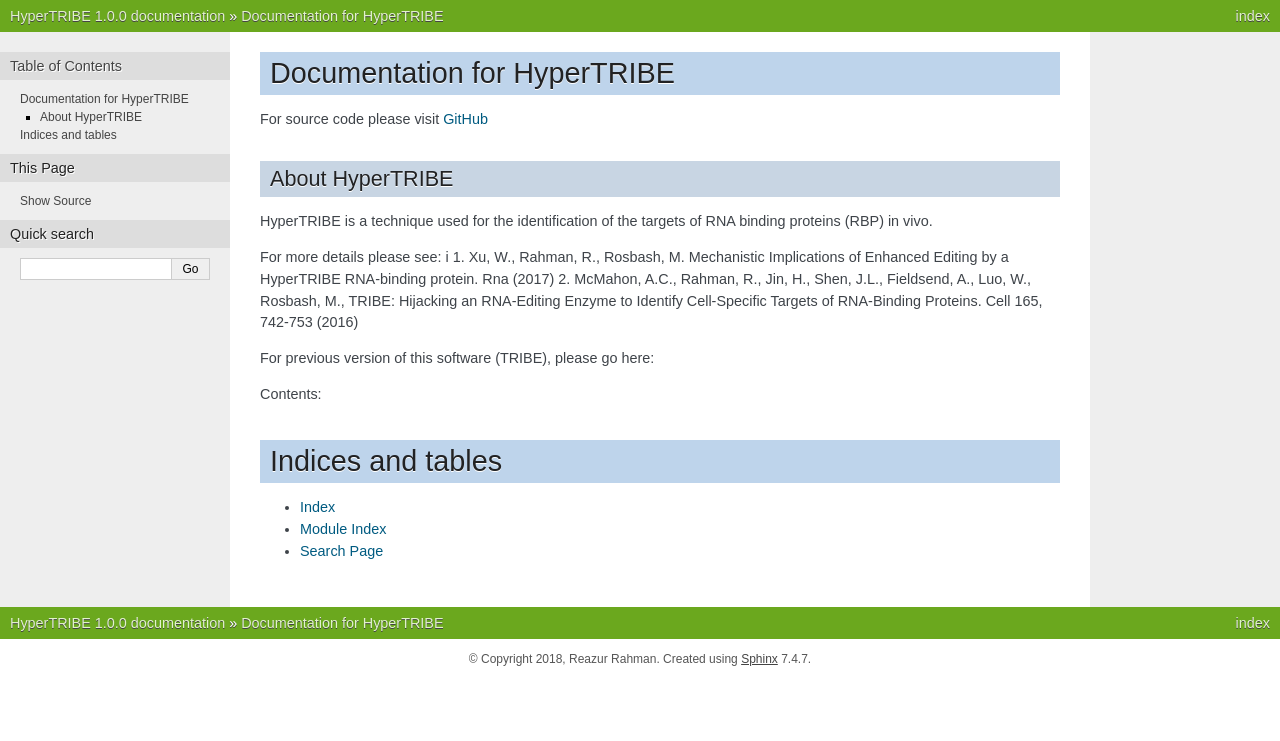
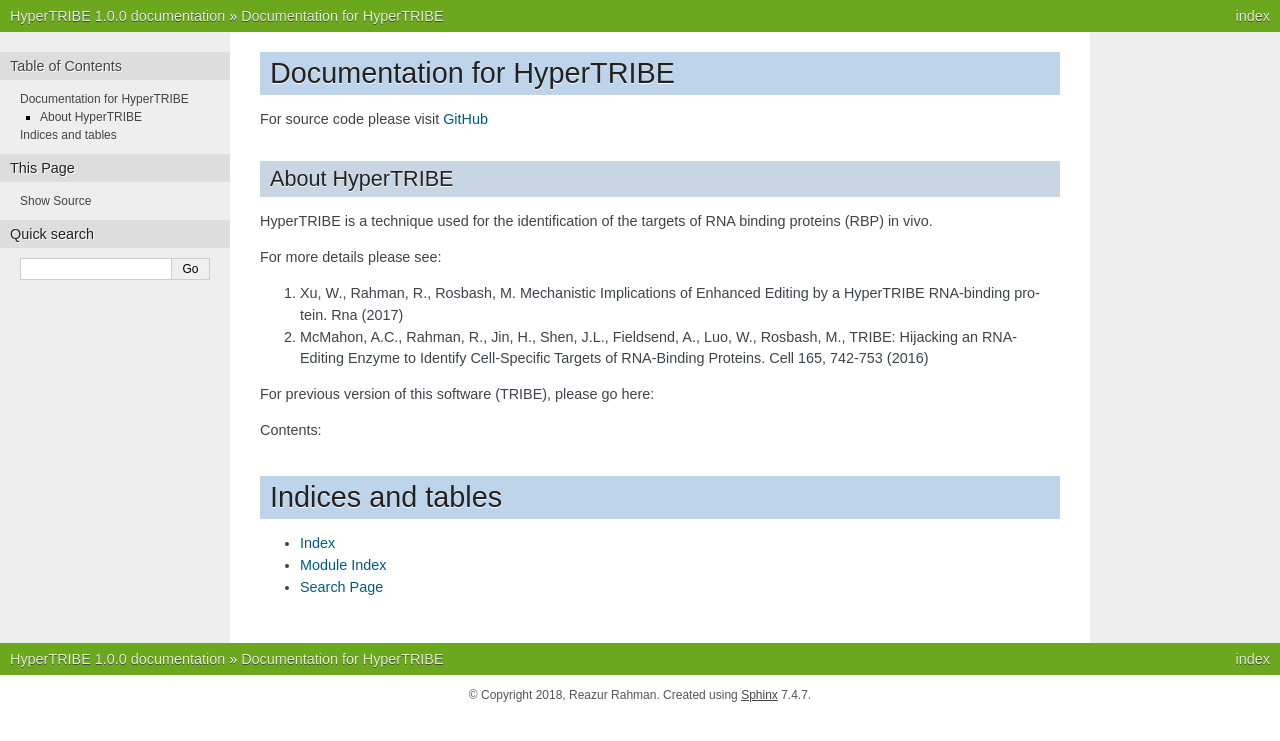
Before and after one commit to rosbashlab/HyperTRIBE, a Sphinx documentation site: the page built from docs/source/index.rst, in a window 1280 px wide. Shown: the top 741 px of the page. Built offline with Sphinx 7.4.7, drawn with Linux system fonts in a browser that asks for light colours.

Commit message:
update text

```diff
--- a/docs/source/index.rst
+++ b/docs/source/index.rst
@@ -13,8 +13,9 @@ About HyperTRIBE
 HyperTRIBE is a technique used for the identification of the targets of RNA binding proteins (RBP) in vivo.
 
 For more details please see:
-i
+
 1. Xu, W., Rahman, R., Rosbash, M. Mechanistic Implications of Enhanced Editing by a HyperTRIBE RNA-binding protein. Rna (2017)
+
 2. McMahon, A.C.,  Rahman, R., Jin, H., Shen, J.L., Fieldsend, A., Luo, W., Rosbash, M., TRIBE: Hijacking an RNA-Editing Enzyme to Identify Cell-Specific Targets of RNA-Binding Proteins. Cell 165, 742-753 (2016)
 
 For previous version of this software (TRIBE), please go here:
```
